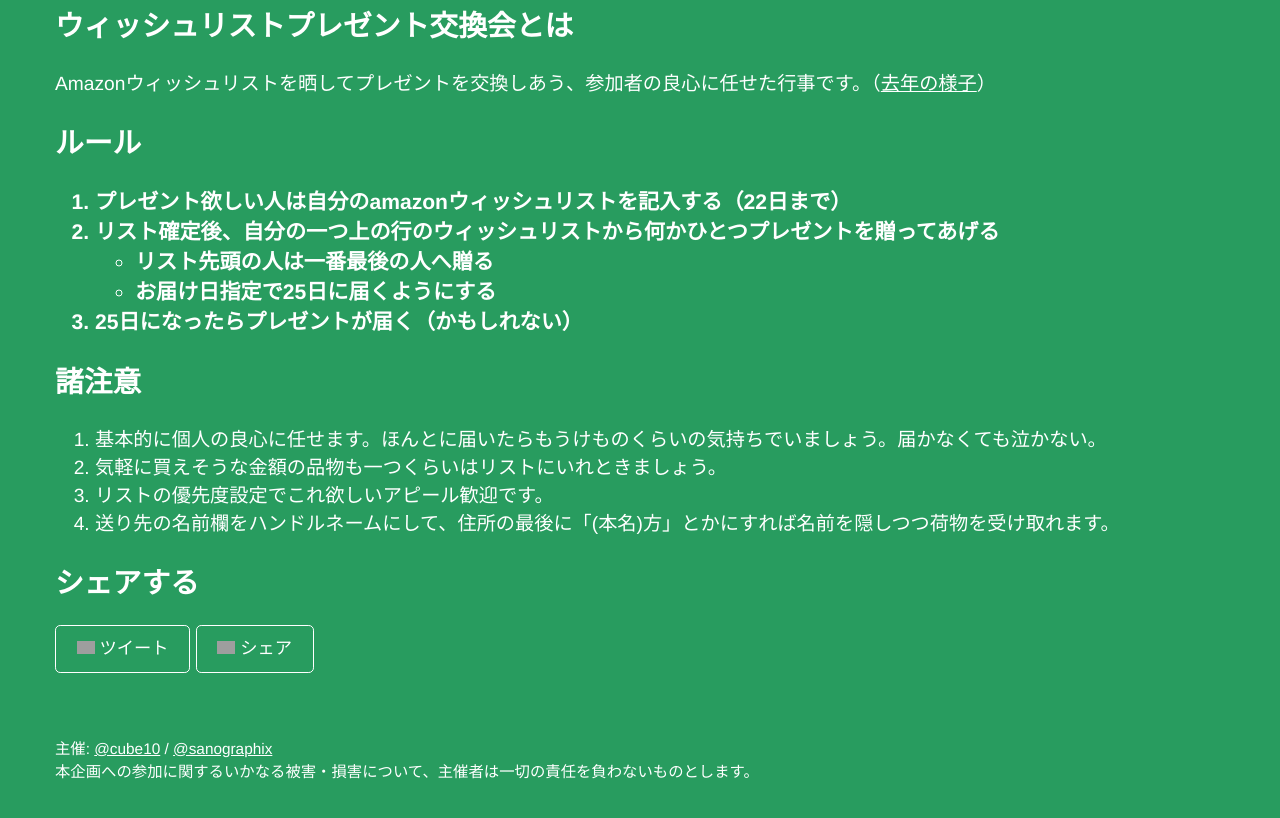
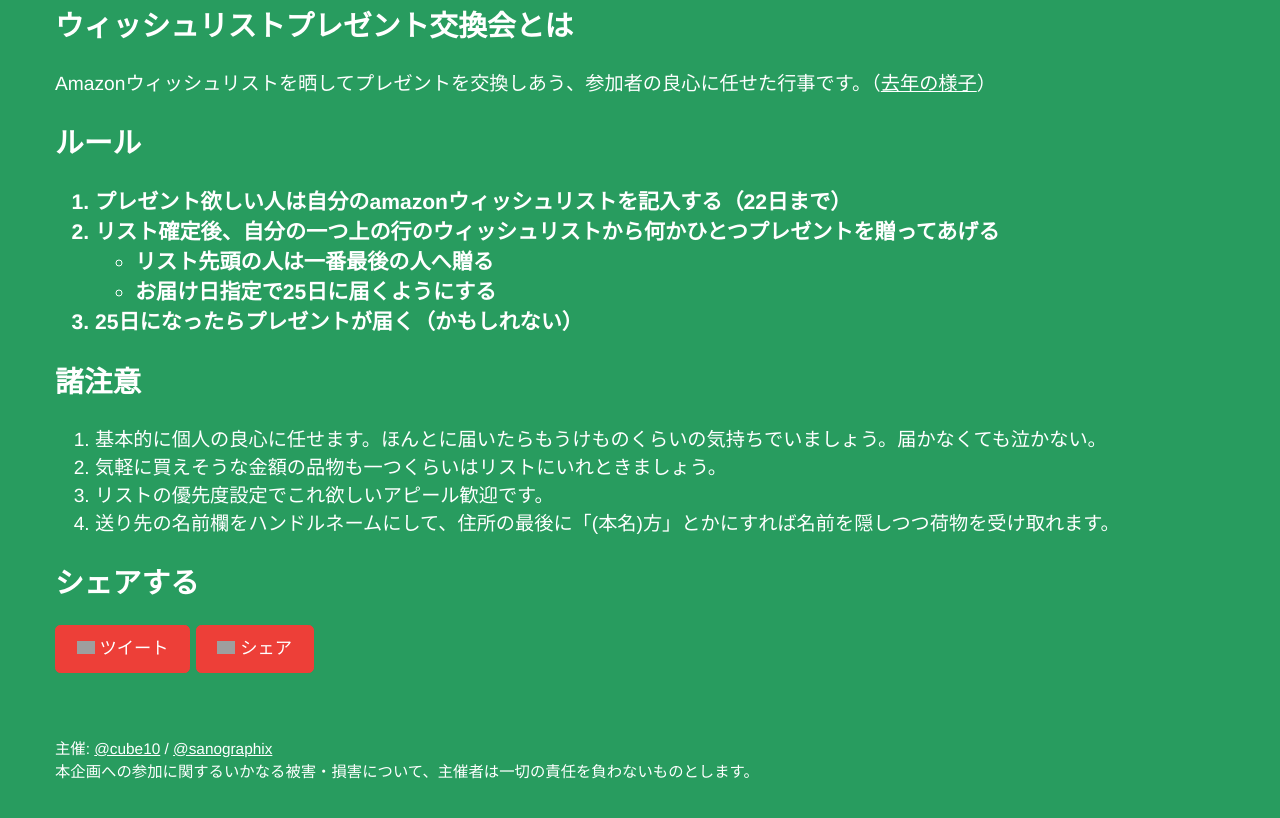
Before and after one commit to sanographix/wishlist-2014, a website: page index.html in a window 1280 px wide. Shown: the part 740-1558 px from the top of the page. Drawn offline with nearby package versions, Linux system fonts and the light colour scheme; grey boxes are pictures that could not be loaded.

Commit message:
差し色

```diff
--- a/index.html
+++ b/index.html
@@ -42,7 +42,7 @@
 
   <div class="container">
     <header class="section">
-      <h1>We WISHLIST you a merry christmas.</h1>
+      <h1>We <span style="color: #ed3f38;">WISHLIST</span> you a merry christmas.</h1>
       <h3>ことしもやってきたウィッシュリストプレゼント交換会2014</h3>
       <div class="btn-wrapper">
         <a href="https://docs.google.com/spreadsheets/d/1d2hBQaulMERQaYIw39O_9bN8tu9lgiVpNmwYas_zh7g/edit?usp=sharing" class="btn btn-large" onClick="ga('send', 'event', 'join', 'Click');">参加する</a>
@@ -72,11 +72,11 @@
         <li>送り先の名前欄をハンドルネームにして、住所の最後に「(本名)方」とかにすれば名前を隠しつつ荷物を受け取れます。</li>
       </ol>
       <h2>シェアする</h2>
-      <a href="https://twitter.com/share?text=【クリスマスパーティを開く暇もない現代社会の皆様へお知らせです】 ことしもやってきたウィッシュリストプレゼント交換会2014" class="btn btn-tw" onClick="ga('send', 'event', 'share-twitter', 'Click');">
+      <a href="https://twitter.com/share?text=【クリスマスパーティを開く暇もない現代社会の皆様へお知らせです】 ことしもやってきたウィッシュリストプレゼント交換会2014" class="btn btn-tw btn-primary" onClick="ga('send', 'event', 'share-twitter', 'Click');">
         <img src="http://static.tumblr.com/xlsgtjb/mmZndl3sh/twitter.svg" width="18px">
         ツイート
       </a>
-      <a href="http://www.facebook.com/sharer.php?u=http://sanographix.github.io/wishlist-2014" class="btn btn-fb" onClick="ga('send', 'event', 'share-fb', 'Click');">
+      <a href="http://www.facebook.com/sharer.php?u=http://sanographix.github.io/wishlist-2014" class="btn btn-fb btn-primary" onClick="ga('send', 'event', 'share-fb', 'Click');">
         <img src="http://static.tumblr.com/xlsgtjb/dB1ndl3rn/facebook.svg" width="18px">
         シェア
       </a>
```
